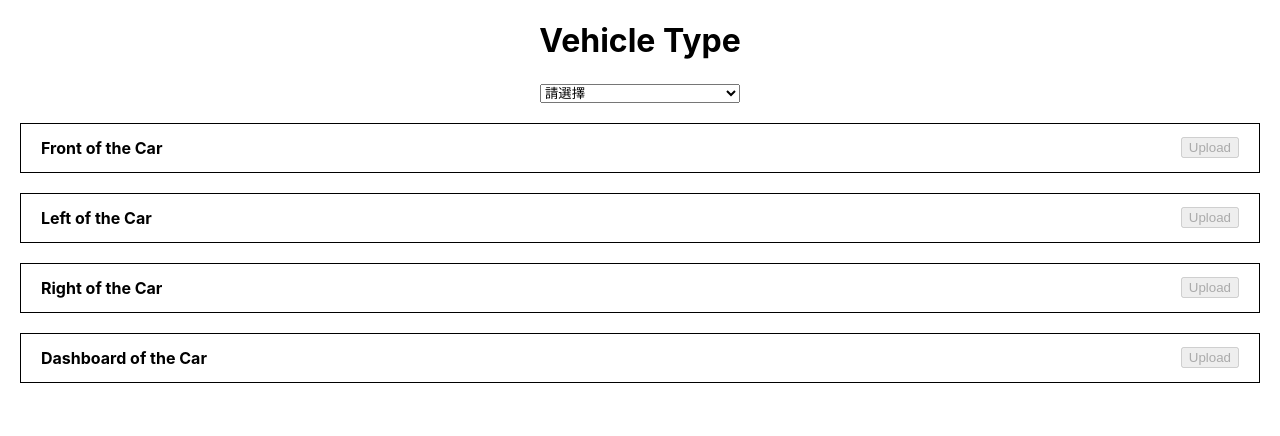
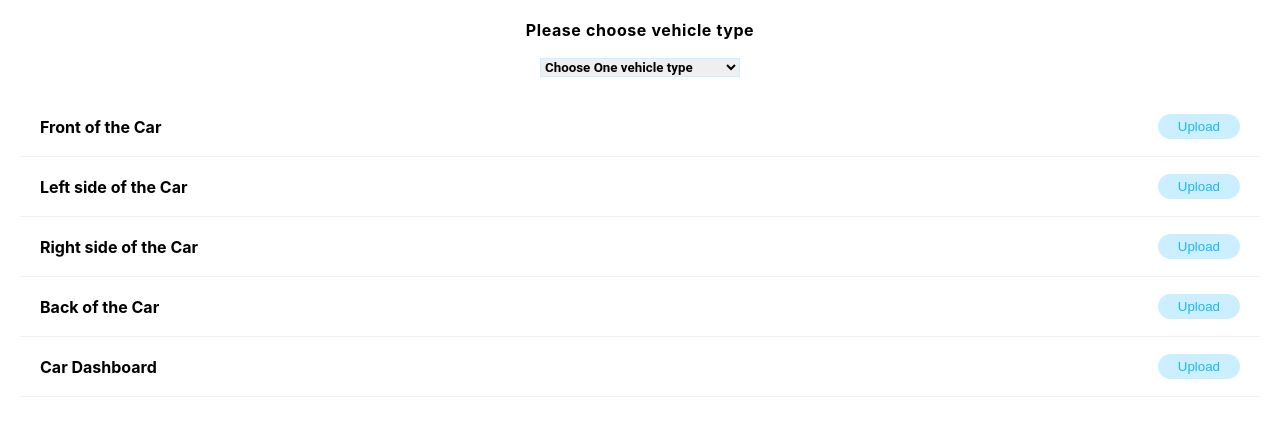
Before and after one commit to LiuAnBoy/ZA-TECH-Camera, a React (Create React App) app: page / in a window 1280 px wide. Shown: the top 436 px of the page. Built offline with nearby package versions, Linux system fonts and the light colour scheme.

Commit message:
version 1

```diff
--- a/src/App.js
+++ b/src/App.js
@@ -23,6 +23,7 @@ function App() {
 
   const openCamera = e => {
     e.preventDefault();
+    window.scrollTo({ top: 0, behavior: 'auto' });
     setCameraOpen(true);
     setVehicleAngle(e.target.value);
   };
@@ -35,9 +36,9 @@ function App() {
   return (
     <RootStyled>
       <Head />
-      <h1>Vehicle Type</h1>
+      <h4>Please choose vehicle type</h4>
       <VehicleTypeSelect onChange={e => handleVehicleTypeChange(e)}>
-        <option value=''>請選擇</option>
+        <option value=''>Choose One vehicle type</option>
         <option value='Hatchback'>Hatchback</option>
         <option value='Minivan'>Minivan</option>
         <option value='Motorbike'>Motorbike</option>
@@ -58,7 +59,7 @@ function App() {
       </VehicleAngleSection>
 
       <VehicleAngleSection>
-        <p>Left of the Car</p>
+        <p>Left side of the Car</p>
         <button
           onClick={e => openCamera(e)}
           value='left'
@@ -68,7 +69,7 @@ function App() {
       </VehicleAngleSection>
 
       <VehicleAngleSection>
-        <p>Right of the Car</p>
+        <p>Right side of the Car</p>
         <button
           onClick={e => openCamera(e)}
           value='right'
@@ -78,7 +79,17 @@ function App() {
       </VehicleAngleSection>
 
       <VehicleAngleSection>
-        <p>Dashboard of the Car</p>
+        <p>Back of the Car</p>
+        <button
+          onClick={e => openCamera(e)}
+          value='rear'
+          disabled={vehicleType === '' ? true : false}>
+          Upload
+        </button>
+      </VehicleAngleSection>
+
+      <VehicleAngleSection>
+        <p>Car Dashboard</p>
         <button
           onClick={e => openCamera(e)}
           value='dashboard'
@@ -94,7 +105,7 @@ function App() {
         vehicleAngle={vehicleAngle}
       />
 
-      <GlobalStyle />
+      <GlobalStyle isCameraOpen={isCameraOpen}/>
     </RootStyled>
   );
 }
--- a/src/Camera/index.js
+++ b/src/Camera/index.js
@@ -114,6 +114,9 @@ function Camera({ vehicleType, vehicleAngle }) {
 
             <Overlay hidden={!isVideoPlaying}>
               <img
+                className={
+                  vehicleAngle === 'dashboard' ? 'dashboard-img' : 'side-img'
+                }
                 src={`./SDK/${vehicleType}/${vehicleAngle}@2x.png`}
                 alt='guide-image'
               />
--- a/src/Camera/styles.js
+++ b/src/Camera/styles.js
@@ -49,7 +49,6 @@ export const Video = styled.video`
     display: none !important;
     -webkit-appearance: none;
   }
-
 `;
 
 export const Overlay = styled.div`
@@ -65,8 +64,7 @@ export const Overlay = styled.div`
 
   & > img {
     width: 100%;
-    height: 70%;
-    /* transform: rotate(90deg); */
+    height: 60%;
     z-index: 9999;
 
     @media (orientation: landscape) {
@@ -74,6 +72,10 @@ export const Overlay = styled.div`
       width: 100%;
       height: 70%;
     }
+  }
+
+  .dashboard-img {
+    height: 45%;
   }
 `;
 
--- a/src/styles.js
+++ b/src/styles.js
@@ -1,10 +1,13 @@
 import styled, { createGlobalStyle } from 'styled-components';
 
 export const RootStyled = styled.div`
-  padding: 0 20px;
+  padding: 20px;
 
-  & > h1 {
+  & > h4 {
     text-align: center;
+    margin: 0;
+    margin-bottom: 16px;
+    letter-spacing: 0.6px;
   }
 `;
 
@@ -13,12 +16,17 @@ export const VehicleTypeSelect = styled.select`
   left: 50%;
   transform: translateX(-50%);
   width: 200px;
+  border-color: #ccefff;
+  margin-bottom: 20px;
+  font-family: 'Roboto';
+  font-weight: 700;
 `;
 
 export const VehicleAngleSection = styled.div`
-  height: 50px;
-  border: 1px solid black;
-  margin: 20px 0;
+  height: 60px;
+  border-bottom-style: solid;
+  border-bottom-width: 1px;
+  border-bottom-color: #f2f2f2;
   display: flex;
   align-items: center;
   padding: 0 20px;
@@ -27,6 +35,14 @@ export const VehicleAngleSection = styled.div`
   & > p {
     margin: 0;
     font-weight: 700;
+  }
+
+  & > button {
+    border: 0;
+    padding: 5px 20px;
+    border-radius: 99px;
+    color: #1ab6ff;
+    background-color: #ccefff;
   }
 `;
 
@@ -40,7 +56,8 @@ export const GlobalStyle = createGlobalStyle`
   }
 
   body {
-    overflow: hidden;
+    overflow-x: hidden;
+    overflow-y: ${({ isCameraOpen }) => (isCameraOpen ? 'hidden' : 'auto')};
     height: 100%;
     padding: 32px;
     margin: 0;
```
